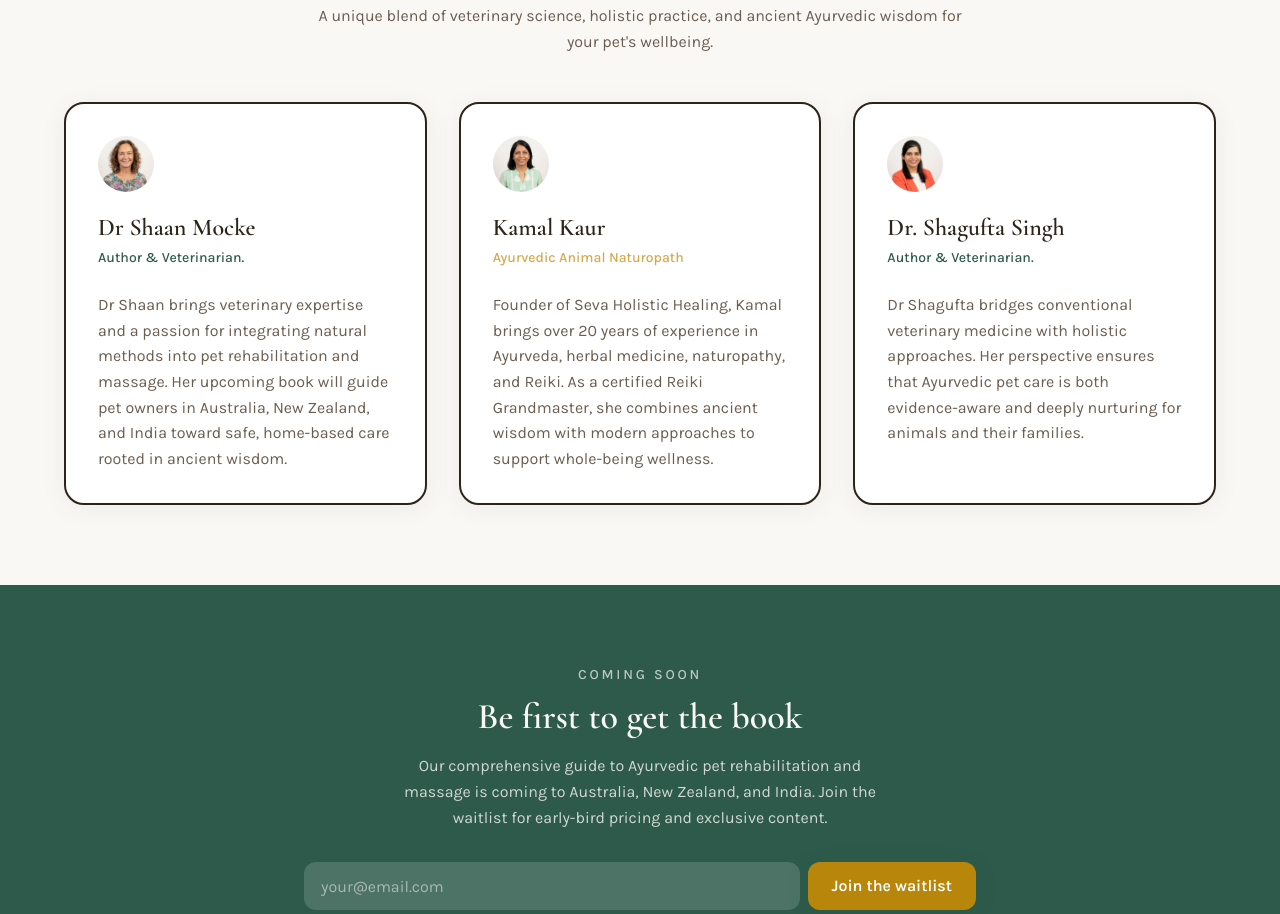
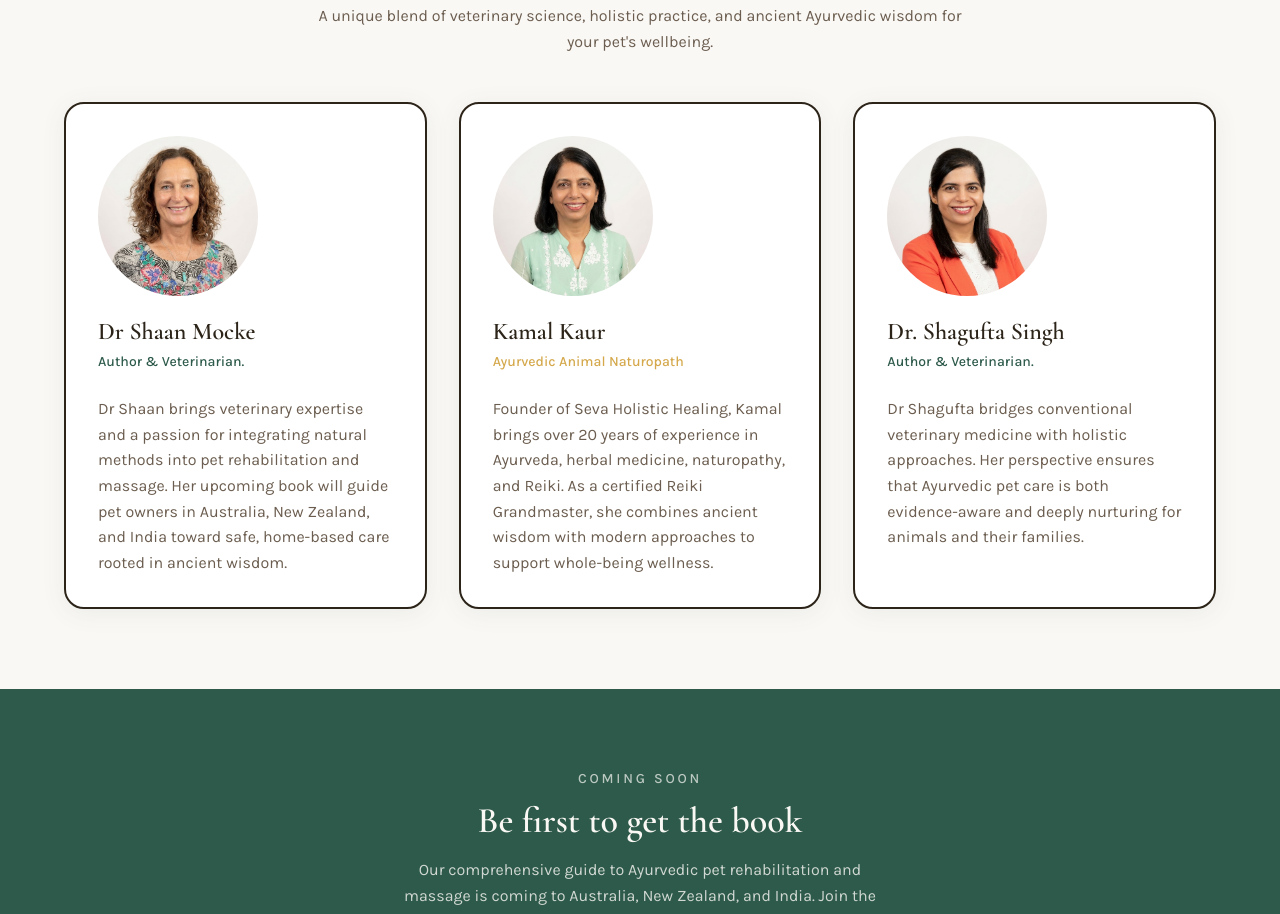
Before and after one commit to shaanmd/pet-pal-ayurveda, a Next.js app: page / in a window 1280 px wide. Shown: the part 1380-2294 px from the top of the page. Built offline with nearby package versions, Linux system fonts and the light colour scheme.

Commit message:
Increase expert profile photo size to 160px (3x)
Co-Authored-By: Claude Sonnet 4.6 <noreply@anthropic.com>

```diff
--- a/src/components/ExpertCard.tsx
+++ b/src/components/ExpertCard.tsx
@@ -28,20 +28,20 @@ export function ExpertCard({
       {/* Avatar */}
       {imageSrc ? (
         <div
-          className="mb-5 h-14 w-14 overflow-hidden rounded-full"
+          className="mb-5 h-40 w-40 overflow-hidden rounded-full"
           style={{ outline: `2px solid ${color}40` }}
         >
           <Image
             src={imageSrc}
             alt={name}
-            width={56}
-            height={56}
+            width={160}
+            height={160}
             className="h-full w-full object-cover object-top"
           />
         </div>
       ) : (
         <div
-          className="mb-5 flex h-14 w-14 items-center justify-center rounded-full font-[family-name:var(--font-display)] text-lg font-semibold text-[var(--primary-foreground)]"
+          className="mb-5 flex h-40 w-40 items-center justify-center rounded-full font-[family-name:var(--font-display)] text-4xl font-semibold text-[var(--primary-foreground)]"
           style={{ backgroundColor: color }}
           aria-hidden="true"
         >
```
